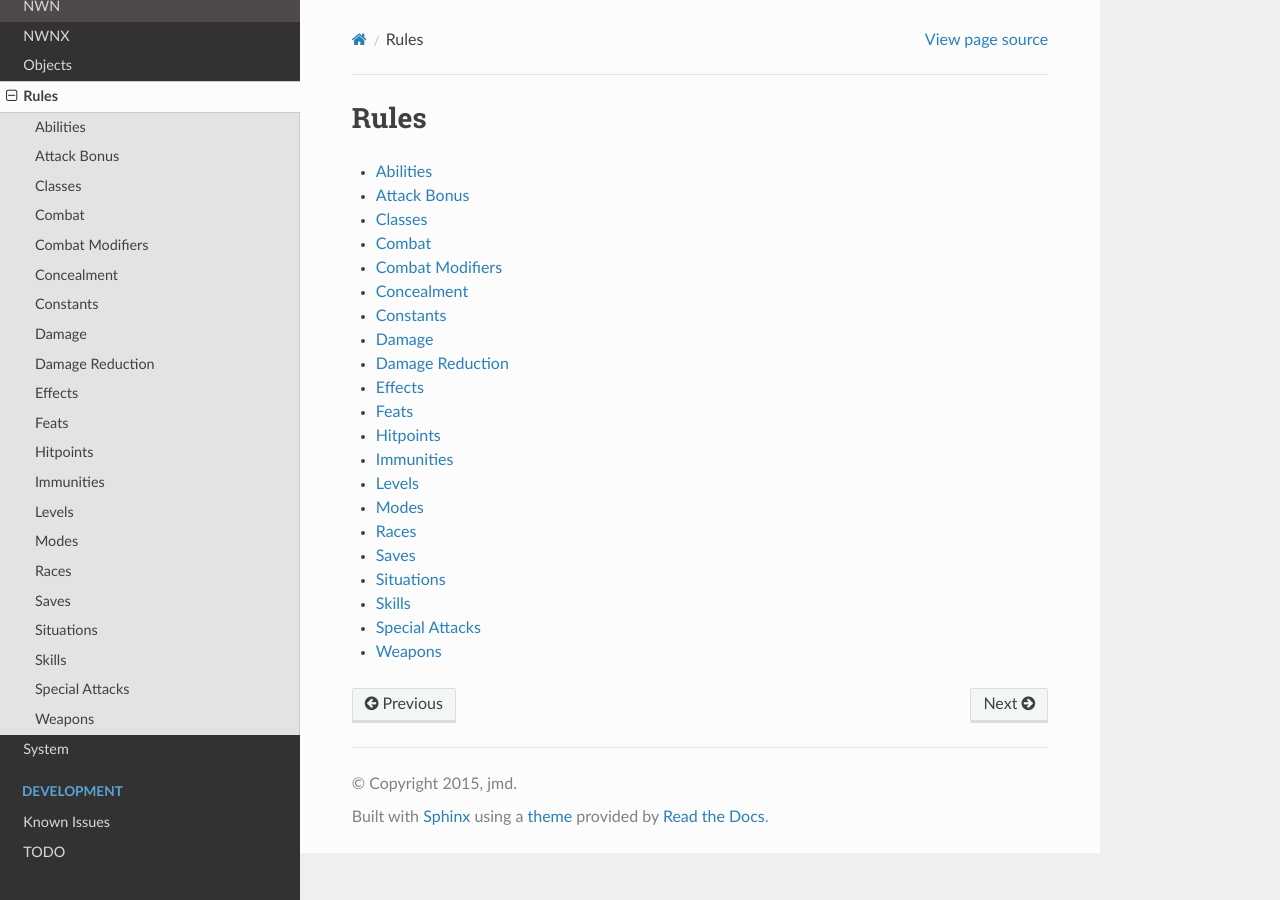
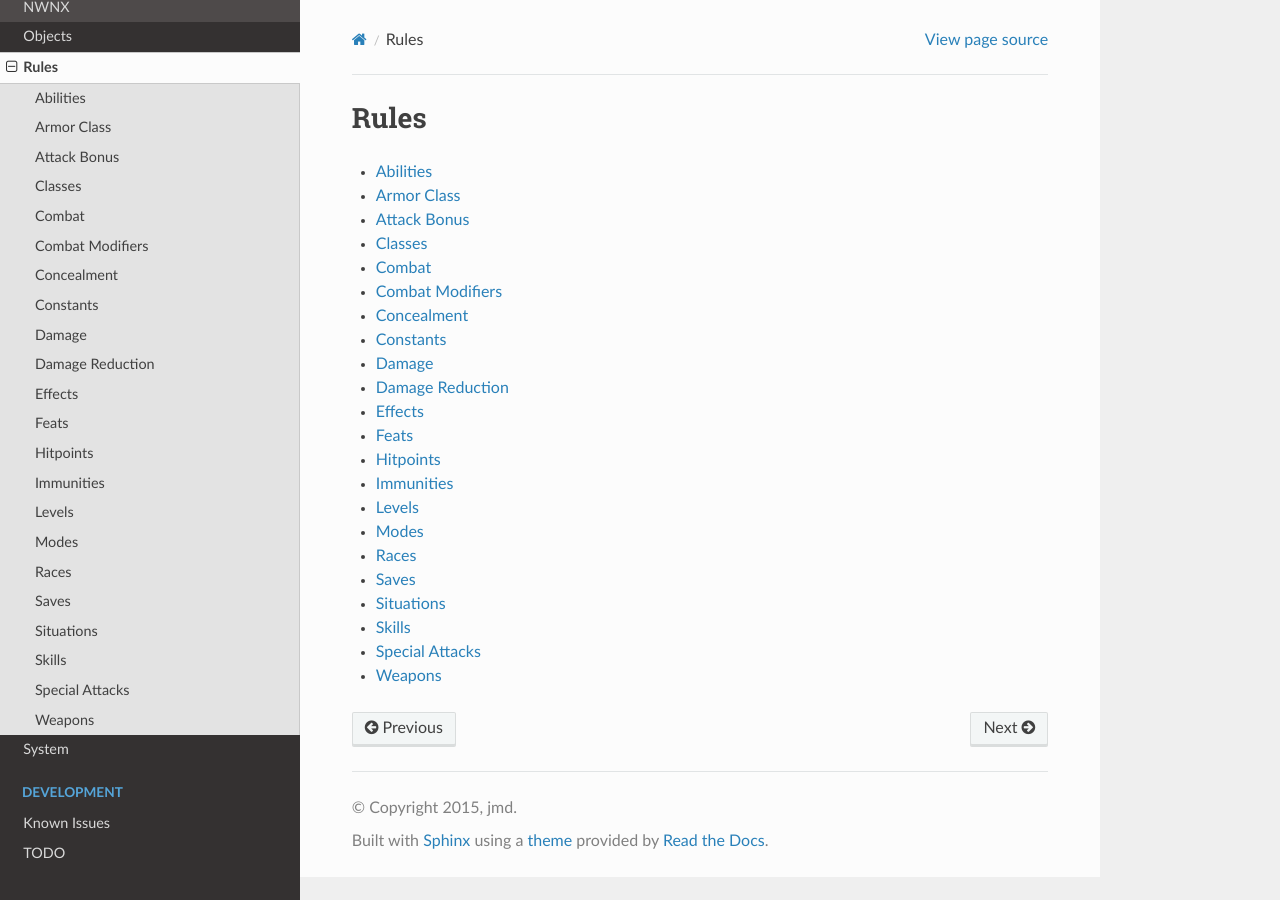
Before and after one commit to jd28/Solstice, a Sphinx documentation site: the page built from docs/rules.rst, in a window 1280 px wide. Built offline with Sphinx 7.4.7 and the Read the Docs theme 2.0.0, drawn with Linux system fonts in a browser that asks for light colours.

Commit message:
Fix missing armor class in rules docs.

```diff
--- a/docs/rules.rst
+++ b/docs/rules.rst
@@ -10,6 +10,7 @@ Rules
   :maxdepth: 1
 
   rules/abilities
+  rules/armor-class
   rules/attack-bonus
   rules/classes
   rules/combat
```
